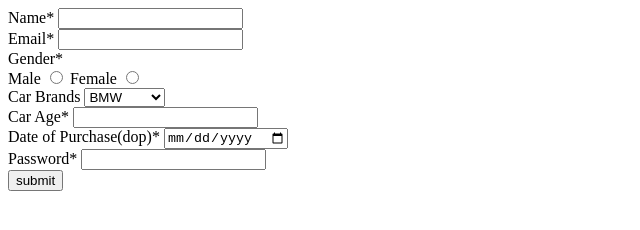
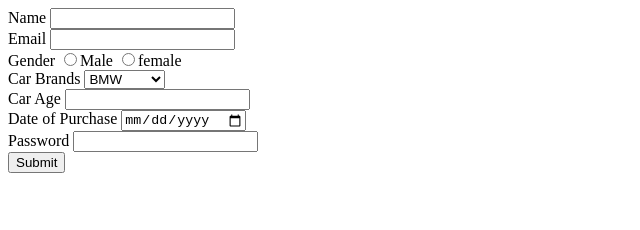
Before and after one commit to acciojob/car-insurance-form-hitu69, a website: page main.html in a window 1280 px wide. Shown: the whole page, without its empty margins (0-640 px from the left). Drawn offline with Linux system fonts and the light colour scheme.

Commit message:
created a submission

```diff
--- a/main.html
+++ b/main.html
@@ -1,55 +1,48 @@
-<!DOCTYPE html>
-
 <html>
 
 <head>
-	<link rel="stylesheet" href="styles.css">
+<link rel="stylesheet" href="styles.css">
 </head>
 
 <body>
-	<!-- the entire body must be written by student -->
-    <script type="text/javascript" src="./script.js">
+<!-- the entire body must be written by student -->
+<form method="post" >
+<lable for="name">Name</lable>
+<input type="text" id="name" required >
+<br>
+<!-- email -->
+<label for="email">Email</label>
+<input type="email" id="email" required>
+<br>
+<!-- gender -->
+<lable for="gender">Gender</lable>
+<input type="radio" id ="gender" name="gender" required>Male
+<input type="radio" id="gender" name="gender" required>female
+<br>
+<!-- car brands -->
+<label for="cars">Car Brands</label>
+<select id="cars">
+<option>BMW</option>
+<option>Audi</option>
+<option>Mercedez</option>
+</select>
+<br>
+<!-- car age -->
+<label for="carage">Car Age</label>
+<input type="number" id="carage" required>
+<br>
+<!-- date of purchase -->
+<label for="dop">Date of Purchase</label>
+<input type="date" id="dop" required>
+<br>
+<!-- password -->
+<label for="password">Password</label>
+<input type="password" id="password" required>
+<br>
+<button type="submit">Submit </button>
+</form>
+<script type="text/javascript" src="./script.js">
 </script>
-	<section>
-	<form action="/submit-form.php" method="POST">
-	 <label for="name">Name*</label>
-	 <input type="text" name="name" id="name" required><br>
-
-	 <label for="email">Email*</label>
-	<input type="email" name="email" id="email" required><br>
-
-	<label for="gender">Gender*</label><br>
-	<label for="gender">Male</label>
-	<input type="radio" name="gender" id="gender-m" required>
-	<label for="gender">Female</label>
-	<input type="radio" name="gender" id="gender-f" required><br>
-
-
-	<label for="cars">Car Brands</label>
-	<select id="cars">
-		<option disabled select>options:</option>
-		<option value="BMW">BMW</option>
-		<option value="Audi">Audi</option>
-		<option value="Mercedez">Mercedez</option>
-	</select><br>
-
-	<label for="carage">Car Age*</label>
-	<input type="text" name="carage" id="carage" required><br>
-
-	<label for="dop">Date of Purchase(dop)*</label>
-	<input type="date" name="dop" id="dop" required><br>
-
-	<label for="password">Password*</label>
-	<input type="password" name="password" id="password" required><br>
-
-
-<!-- 		<input type="button" id="sumbit" value="submit">-->
-	<button type="button" value="sumbit" id="submit">submit</button>
-
-	</form>
-
-	</section>
-
 
 </body>
 
```
